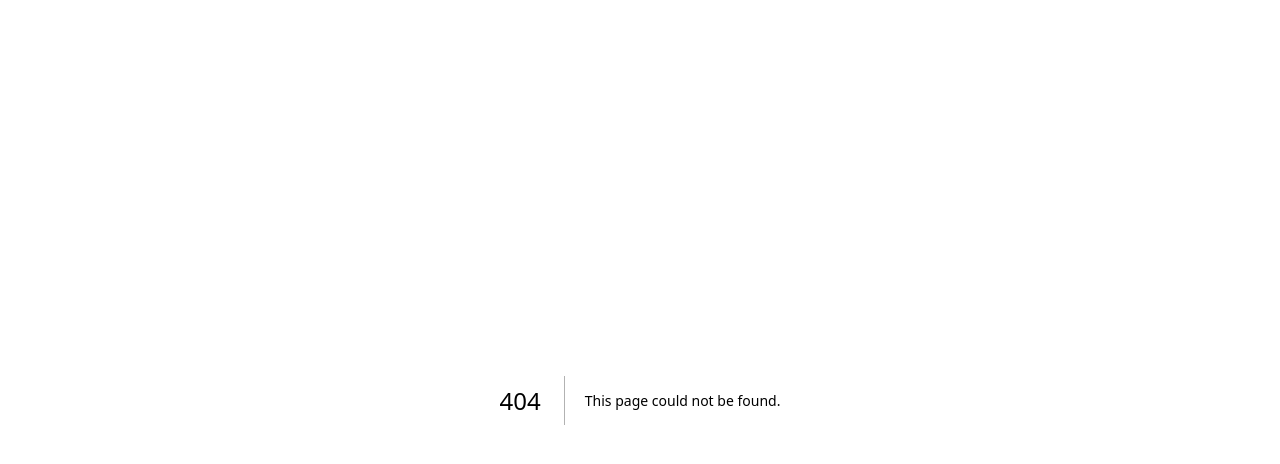
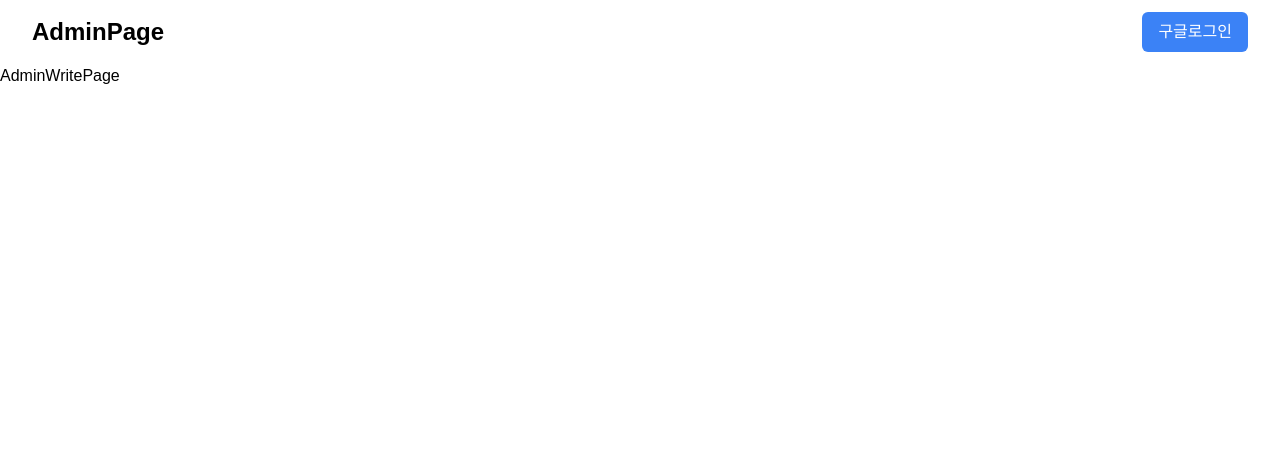
Before and after one commit to eunsun-projects/eunoh-dev, a Next.js app: page /admin/write in a window 1280 px wide. Before the commit this address had no page. Shown: the top 464 px of the page. Built offline with nearby package versions, Linux system fonts and the light colour scheme; no server answers; a web font is replaced by a local one.

Commit message:
[add]: admin write page 추가

```diff
--- a/src/app/(admin)/admin/_components/AdminHeader.tsx
+++ b/src/app/(admin)/admin/_components/AdminHeader.tsx
@@ -11,6 +11,17 @@ function AdminHeader() {
             <Link href="/admin">
                 <p className="text-2xl font-bold">AdminPage</p>
             </Link>
+            {user?.isAdmin && (
+                <div className="flex items-center gap-6">
+                    <Link href="/admin/list">
+                        <span>글 목록</span>
+                    </Link>
+                    <Link href="/admin/write">
+                        <span>글 작성</span>
+                    </Link>
+                </div>
+            )}
+
             {user ? (
                 <div className="flex items-center gap-2">
                     <span>{`${user.email} 님 반갑습니다!`}</span>
--- /dev/null
+++ b/src/app/(admin)/admin/_components/AdminWritePage.tsx
@@ -0,0 +1,7 @@
+"use client";
+
+function AdminWritePage() {
+    return <div>AdminWritePage</div>;
+}
+
+export default AdminWritePage;
--- /dev/null
+++ b/src/app/(admin)/admin/list/page.tsx
@@ -0,0 +1,7 @@
+import React from "react";
+
+function ListPage() {
+    return <div>ListPage</div>;
+}
+
+export default ListPage;
--- a/src/app/(admin)/admin/page.tsx
+++ b/src/app/(admin)/admin/page.tsx
@@ -1,5 +1,5 @@
 function AdminPage() {
-    return <div>page</div>;
+    return <div>여기는 애드민 페이지 입니다</div>;
 }
 
 export default AdminPage;
--- /dev/null
+++ b/src/app/(admin)/admin/write/page.tsx
@@ -0,0 +1,7 @@
+import AdminWritePage from "../_components/AdminWritePage";
+
+function WritePage() {
+    return <AdminWritePage />;
+}
+
+export default WritePage;
```
